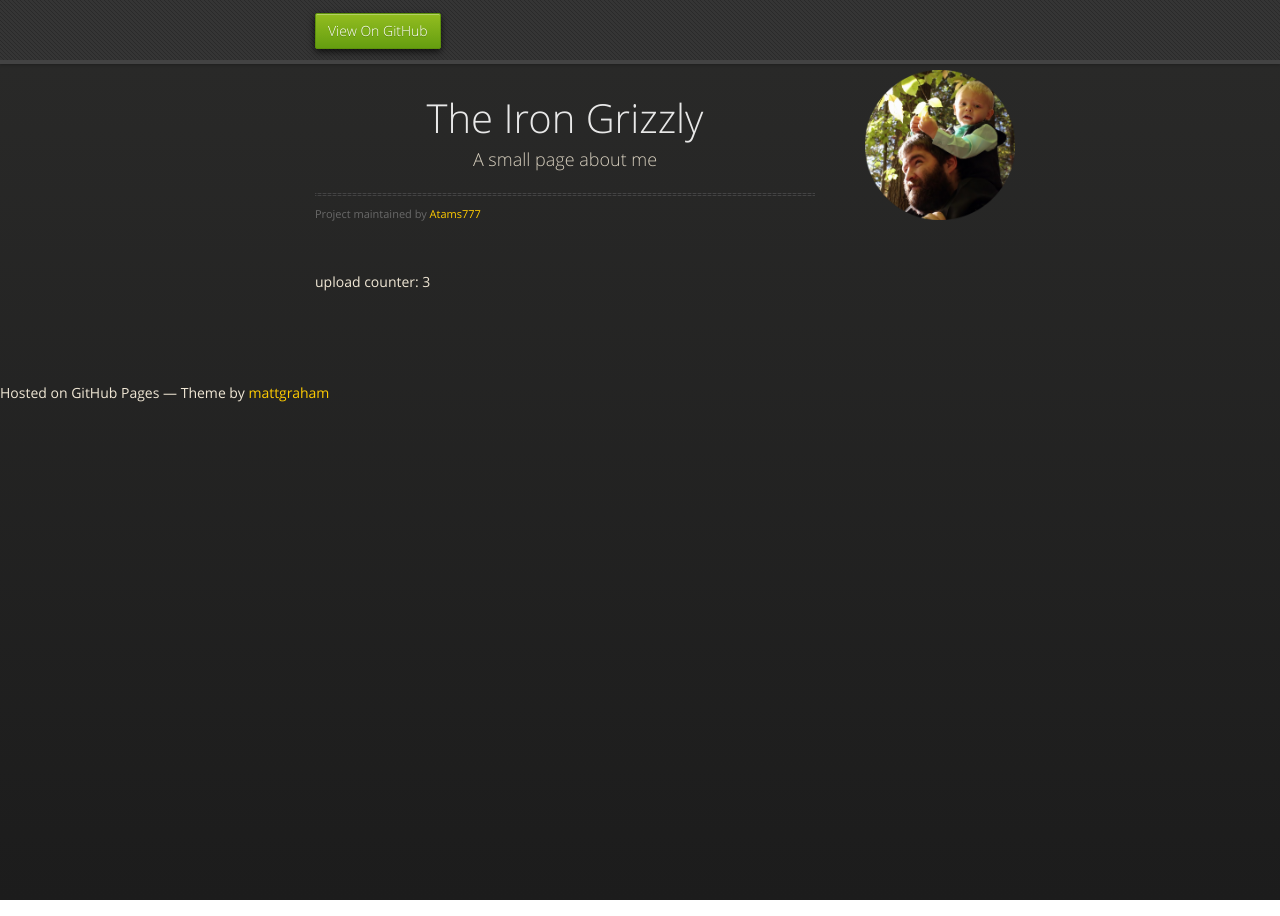
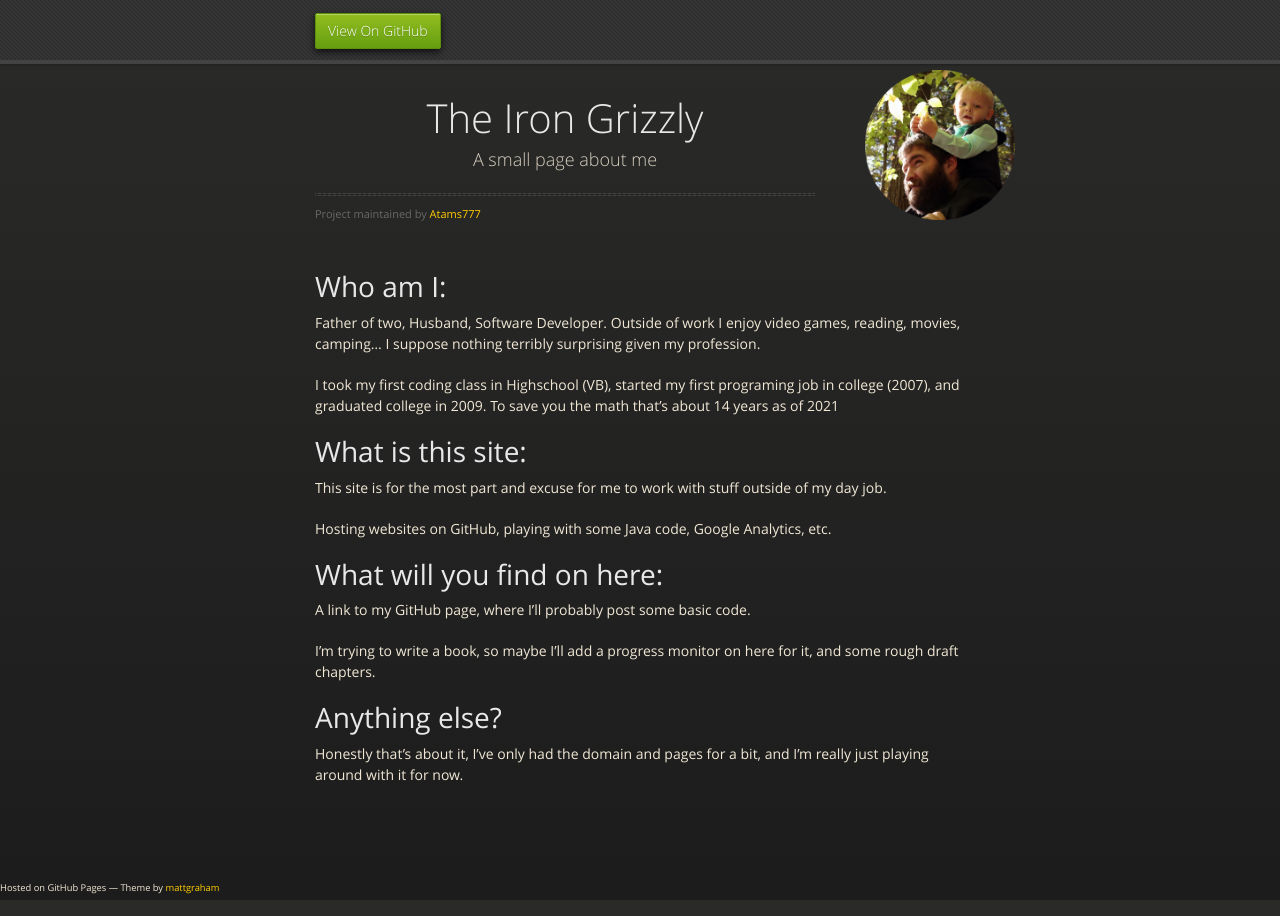
Before and after one commit to Atams777/atams777.github.io, a Jekyll site: the page built from index.md, in a window 1280 px wide. Built offline with Jekyll 4.4.1, drawn with Linux system fonts in a browser that asks for light colours; our own code applies the rules of GitHub Pages for plain Markdown files.

Commit message:
Added some text to main page

```diff
--- a/_layouts/default.html
+++ b/_layouts/default.html
@@ -57,6 +57,6 @@
 
   gtag('config', 'G-1YJ0VFDXSD');
 </script>
-	          <span class="credits right">Hosted on GitHub Pages &mdash; Theme by <a href="https://twitter.com/mattgraham">mattgraham</a></span>
+	          <span class="credits right" style="font-size: 7pt;">Hosted on GitHub Pages &mdash; Theme by <a href="https://twitter.com/mattgraham">mattgraham</a></span>
   </body>
 </html>
--- a/index.md
+++ b/index.md
@@ -2,4 +2,24 @@
 layout: default
 ---
 
-upload counter: 3
+# Who am I:
+
+Father of two, Husband, Software Developer. Outside of work I enjoy video games, reading, movies, camping... I suppose nothing terribly surprising given my profession.
+
+I took my first coding class in Highschool (VB), started my first programing job in college (2007), and graduated college in 2009. To save you the math that's about 14 years as of 2021
+
+# What is this site:
+
+This site is for the most part and excuse for me to work with stuff outside of my day job.
+
+Hosting websites on GitHub, playing with some Java code, Google Analytics, etc.
+
+# What will you find on here:
+
+A link to my GitHub page, where I'll probably post some basic code.
+
+I'm trying to write a book, so maybe I'll add a progress monitor on here for it, and some rough draft chapters.
+
+# Anything else?
+
+Honestly that's about it, I've only had the domain and pages for a bit, and I'm really just playing around with it for now.
```
